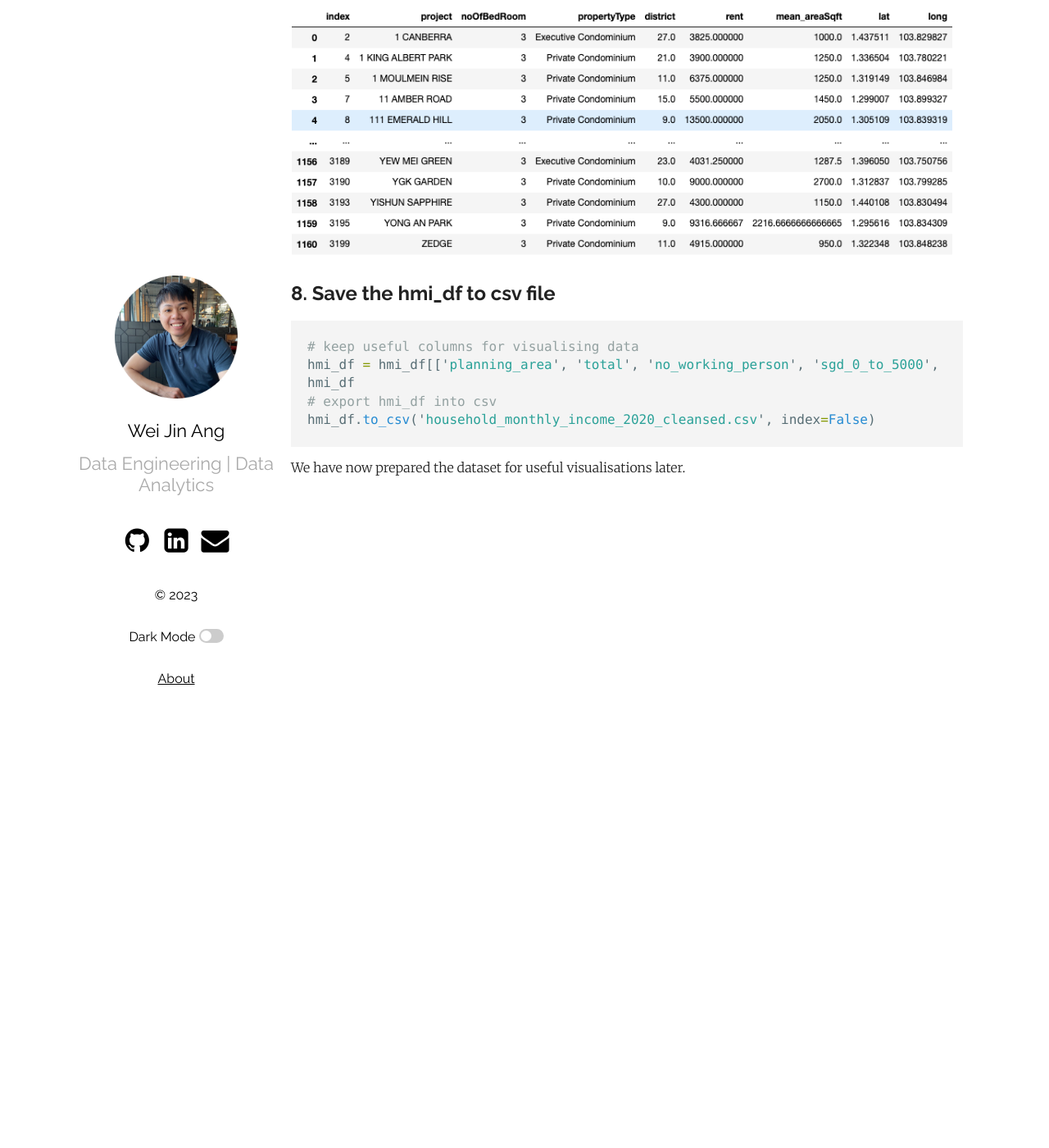
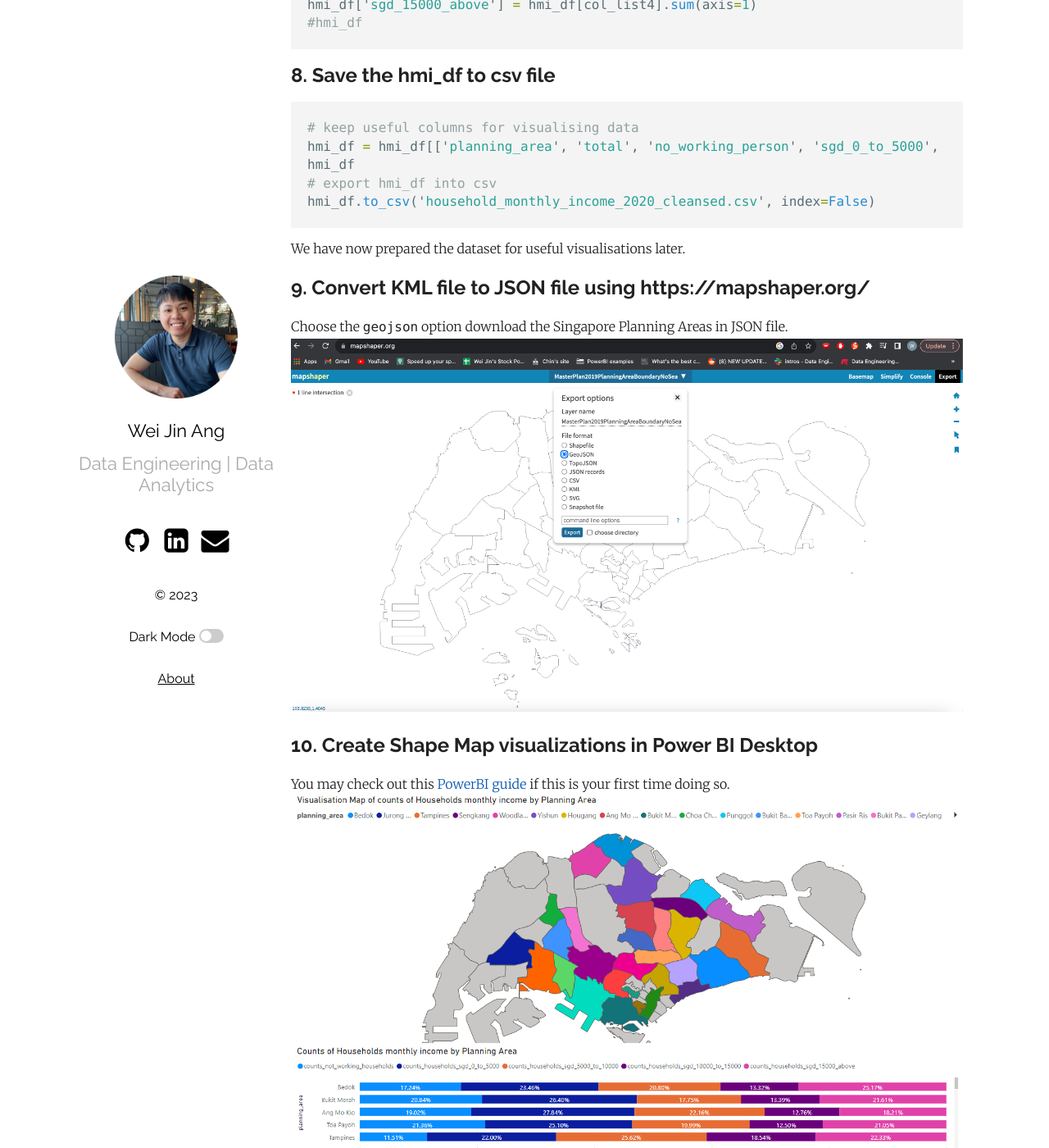
Before and after one commit to wjang96/wjang96.github.io, a Jekyll site: the page built from _posts/2023-09-15-Singaporean Household Income: Where Do You Stand in your Planning Area?.markdown, in a window 1280 px wide and 1400 px high, scrolled down 4600 px. Shown: the whole window at 82% size. Built offline with Jekyll 4.4.1, drawn with Linux system fonts in a browser that asks for light colours; some of the changed text lies outside the part shown.

Commit message:
Update 2023-09-15-Singaporean Household Income: Where Do You Stand in your Planning Area?.markdown

````diff
--- a/_posts/2023-09-15-Singaporean Household Income: Where Do You Stand in your Planning Area?.markdown
+++ b/_posts/2023-09-15-Singaporean Household Income: Where Do You Stand in your Planning Area?.markdown
@@ -156,7 +156,6 @@ hmi_df['sgd_10000_to_15000'] = hmi_df[col_list3].sum(axis=1)
 hmi_df['sgd_15000_above'] = hmi_df[col_list4].sum(axis=1)
 #hmi_df
 ```
-![DF_wideformat]({{ '/assets/URA_df9.png' | relative_url }})
 
 ## 8. Save the hmi_df to csv file
 ```python
@@ -168,8 +167,18 @@ hmi_df.to_csv('household_monthly_income_2020_cleansed.csv', index=False)
 ```
 We have now prepared the dataset for useful visualisations later.
 
+## 9. Convert KML file to JSON file using https://mapshaper.org/
+Choose the `geojson` option download the Singapore Planning Areas in JSON file.
+![DF_wideformat]({{ '/assets/map_shapper_1.png' | relative_url }})
+
+## 10. Create Shape Map visualizations in Power BI Desktop
+You may check out this [PowerBI guide][shapemap] if this is your first time doing so.
+![DF_wideformat]({{ '/assets/onemap_1.png' | relative_url }})
+![DF_wideformat]({{ '/assets/onemap_2.png' | relative_url }})
+![DF_wideformat]({{ '/assets/onemap_3.png' | relative_url }})
 
 [datagovsg]: https://beta.data.gov.sg/collections?query=planning%20area
 [gitrepo]: https://github.com/wjang96/onemap-sg
 [seedlyarticle]: https://blog.seedly.sg/median-singaporean-household-income-stand/
 [onemapapi]: https://www.onemap.gov.sg/apidocs/apidocs
+[shapemap]: https://learn.microsoft.com/en-us/power-bi/visuals/desktop-shape-map
````
